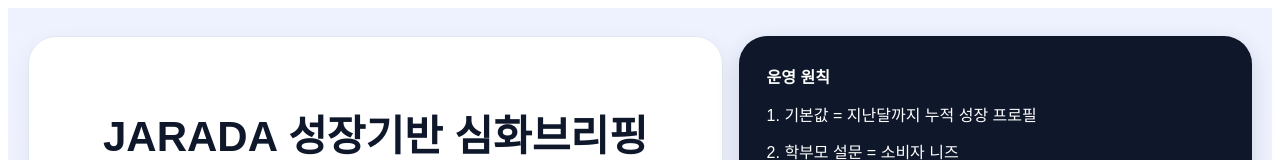
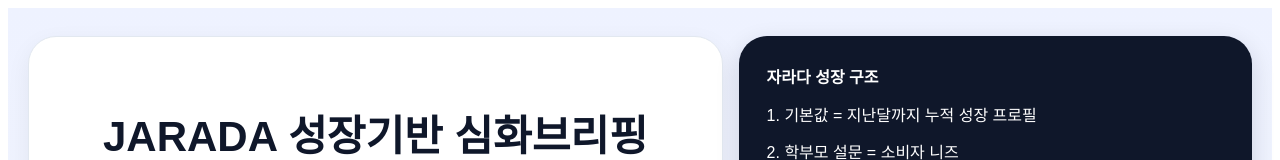
Before and after one commit to jaradaboys/jarada-briefing-2, a React (Vite) app: page / in a window 1280 px wide. Shown: the top 160 px of the page. Built offline with nearby package versions, Linux system fonts and the light colour scheme.

Commit message:
Update App.jsx

```diff
--- a/src/App.jsx
+++ b/src/App.jsx
@@ -2175,7 +2175,7 @@ alert(`${incoming.length}개의 JARVIS 관찰일지를 불러왔고, 기본값
           </div>
 
           <div style={styles.darkCard}>
-            <div style={{ fontWeight: 800, marginBottom: 14 }}>운영 원칙</div>
+          <div style={{ fontWeight: 800, marginBottom: 14 }}>자라다 성장 구조</div>
             <div style={{ display: "grid", gap: 10, lineHeight: 1.7 }}>
               <div>1. 기본값 = 지난달까지 누적 성장 프로필</div>
               <div>2. 학부모 설문 = 소비자 니즈</div>
```
